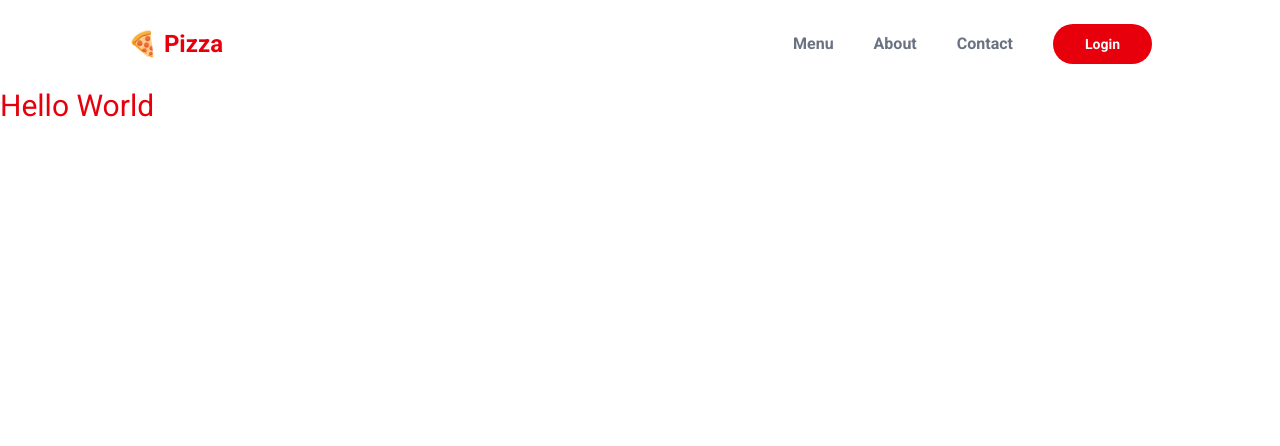
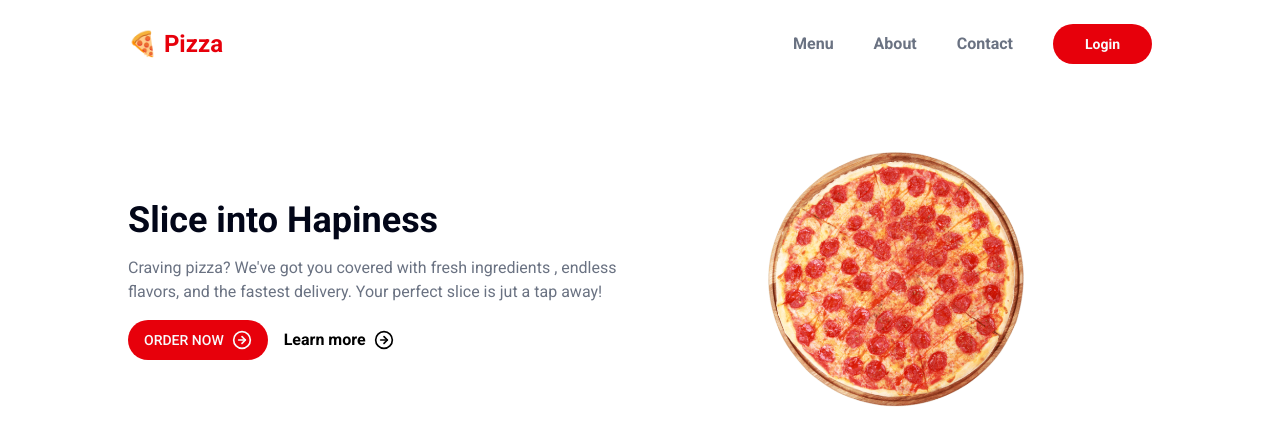
Before and after one commit to Faisal-M-S-Abu-Zakari/Food-Ordering-App, a Next.js app: page / in a window 1280 px wide. Shown: the top 446 px of the page. Built offline with nearby package versions, Linux system fonts and the light colour scheme.

Commit message:
i make _components that will include the component that will be used in the root page only , i made the Hero section and add some sharing style to gloabls.css file

```diff
--- /dev/null
+++ b/src/app/-components/Hero.tsx
@@ -0,0 +1,60 @@
+import Image from "next/image";
+import React from "react";
+import pizza from "../../../public/assets/images/pizza.png";
+import Link from "@/components/link";
+import { buttonVariants } from "@/components/ui/button";
+import { Routes } from "@/constants/enums";
+import { ArrowRightCircle } from "lucide-react";
+const Hero = () => {
+  return (
+    // i make this class = section-gap , it will be in the gloabls.css file =>read it
+    <section className="section-gap">
+      <div className="container grid grid-cols-1 md:grid-cols-2">
+        {/* the height of this div will control the height to the image div , so when i add a lot of text the image will take more height */}
+        <div className="md:py-12">
+          {/* it is to important to be h1 for SEO */}
+          <h1 className="text-4xl font-semibold">Slice into Hapiness</h1>
+          <p className="text-accent my-4">
+            Craving pizza? We've got you covered with fresh ingredients ,
+            endless flavors, and the fastest delivery. Your perfect slice is jut
+            a tap away!
+          </p>
+          <div className="flex items-center gap-4">
+            <Link
+              href={`/${Routes.MENU}`}
+              className={`${buttonVariants({
+                size: "lg",
+              })} space-x-2 !px-4 !rounded-full uppercase`}
+            >
+              ORDER NOW
+              <ArrowRightCircle className={`!w-5 !h-5 `} />
+            </Link>
+            <Link
+              href={`/${Routes.ABOUT}`}
+              className="flex gap-2 items-center text-black hover:text-primary duration-200 transition-colors font-semibold"
+            >
+              Learn more
+              <ArrowRightCircle className={`!w-5 !h-5 `} />
+            </Link>
+          </div>
+        </div>
+        {/* will appear in md and larger screens only , the relative is to force the image to be inside the div*/}
+        <div className="relative md:block">
+          <Image
+            src={pizza}
+            alt="pizza logo"
+            fill
+            loading="eager"
+            priority
+            // to force the image to resrect it's width and height
+            // يعني هتظهر بالطول و العرض تبعها
+            // لو قلت الها cover => هتظهر بالطول و العرض يلي انا بخصصه الها
+            className="object-contain"
+          />
+        </div>
+      </div>
+    </section>
+  );
+};
+
+export default Hero;
--- a/src/app/globals.css
+++ b/src/app/globals.css
@@ -123,4 +123,8 @@
   .container {
     @apply mx-auto px-4 md:px-8 lg:px-16 xl:px-32;
   }
+  /* here to have the same spaces between the sections */
+  .section-gap {
+    @apply my-8 md:my-16;
+  }
 }
--- a/src/app/page.tsx
+++ b/src/app/page.tsx
@@ -1,9 +1,9 @@
-import Image from "next/image";
+import Hero from "./-components/Hero";
 
 export default function Home() {
   return (
     <main>
-      <h1 className="text-3xl  text-primary">Hello World</h1>
+      <Hero />
     </main>
   );
 }
```
Also changed, not shown: public/assets/images/pizza.png (added).
